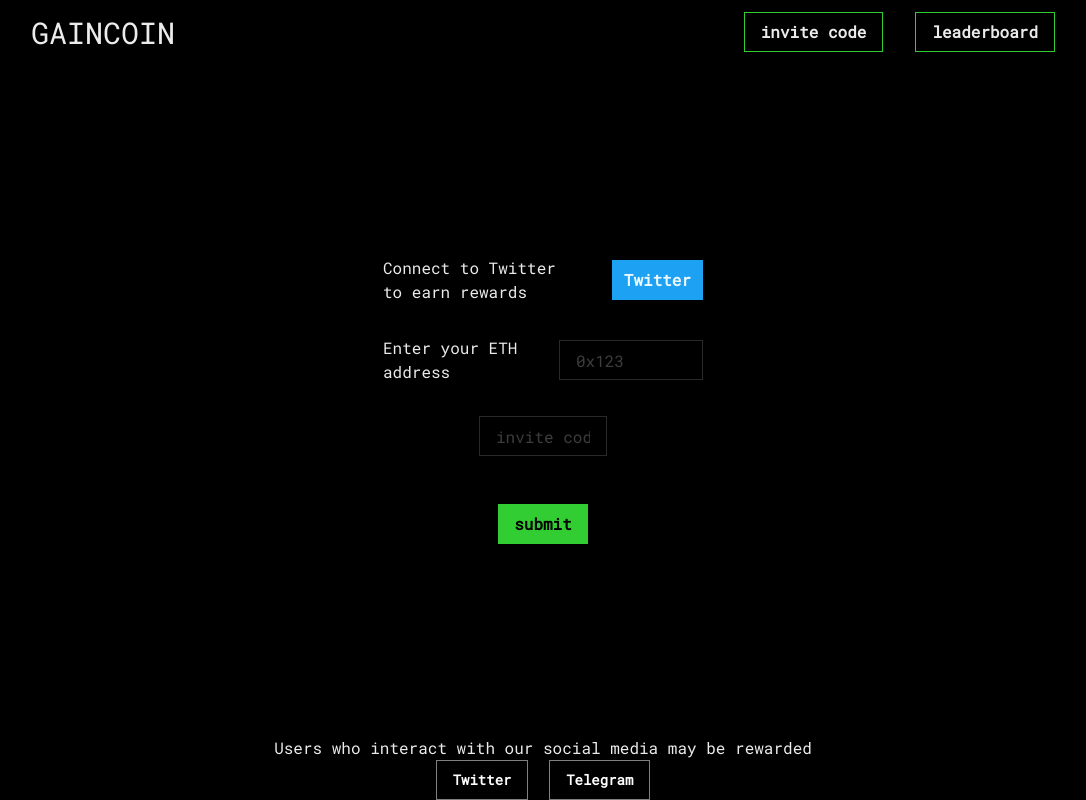
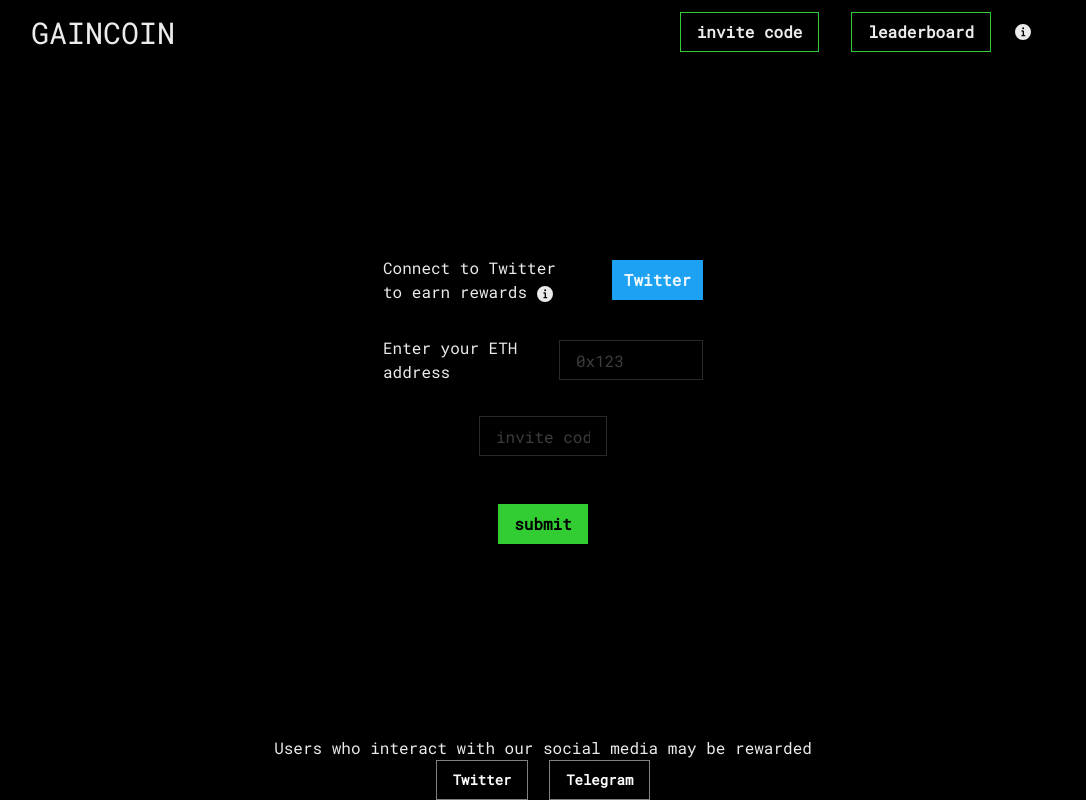
Before and after one commit to dylanw422/gaincoin, a Next.js app: page /airdrop in a window 1280 px wide. Shown: the whole page, without its empty margins (97-1183 px from the left). Built offline with nearby package versions, Linux system fonts and the light colour scheme; no server answers.

Commit message:
info tooltips

```diff
--- a/pages/airdrop.js
+++ b/pages/airdrop.js
@@ -1,8 +1,9 @@
 import React, { useState, useEffect } from 'react'
 import NextLink from 'next/link'
-import { Text, Flex, Button, Input, useToast, Box, Link, IconButton, useDisclosure } from "@chakra-ui/react"
+import { Text, Flex, Button, Input, useToast, Box, Link, IconButton, useDisclosure, Tooltip } from "@chakra-ui/react"
 import { Popover, PopoverTrigger, PopoverContent, PopoverBody, PopoverFooter, useMediaQuery } from '@chakra-ui/react'
 import { Modal, ModalOverlay, ModalContent, ModalHeader, ModalFooter, ModalBody } from '@chakra-ui/react'
+import { InfoIcon } from '@chakra-ui/icons'
 import { Menu, MenuButton, MenuItem, MenuList } from '@chakra-ui/react'
 import { HamburgerIcon } from '@chakra-ui/icons'
 import { useSession, signIn, signOut } from 'next-auth/react'
@@ -268,6 +269,9 @@ export default function Airdrop() {
                                     </PopoverFooter>
                             </PopoverContent>
                         </Popover>
+                        <Flex  w='4rem' align='center' justify='center'>
+                            <Tooltip bgColor='black' border='1px solid gray' color='white' textAlign='center'  label='Share your invite code and get 10,000 points for each person who signs up with your code!'><InfoIcon /></Tooltip>
+                        </Flex>
                     </Flex> :
                     <Menu>
                         <MenuButton onClick={() => getCurrentUser()} borderRadius='0px' as={IconButton} aria-label='Menu' icon={<HamburgerIcon />} variant='outline' />
@@ -350,7 +354,7 @@ export default function Airdrop() {
             </Flex>
             <Flex mt={isLargerThan600 ? '0px' : '3rem'} h={isLargerThan600 ? '84vh' : '75vh'} w={isLargerThan600 ? '100%': '120%'} justify='center' align='center' direction='column'>
                 <Flex w={isLargerThan600 ? '25%': '80%'} align='center' justify='space-between'>
-                    <Text w={isLargerThan600 ? '80%' : '55%'} pr='2rem'>Connect to Twitter to earn rewards</Text>
+                    <Text w={isLargerThan600 ? '80%' : '55%'} pr='2rem'>Connect to Twitter to earn rewards <Tooltip bgColor='black' border='1px solid gray' color='white' textAlign='center' label='Connecting to Twitter will reward you with points based on your social activity upon sign up'><InfoIcon /></Tooltip></Text>
                     <Button _hover={{ backgroundColor: '#66ccff', color: 'white'}} bgColor='#1da1f2' borderRadius='none' onClick={() => {if (!session) {signIn('twitter')}}}>{session ? 'Connected' : 'Twitter'}</Button>
                 </Flex>
                 <Flex mt='2rem' w={isLargerThan600 ? '25%': '80%'} align='center' justify='space-between'>
--- a/prisma/users.js
+++ b/prisma/users.js
@@ -59,7 +59,7 @@ export const createUser = async (address, points, referralCode, twitter, referre
 
       // If the referrer user exists, update their points
       if (referrerUser) {
-        const updatedPoints = referrerUser.points + 10000;
+        const updatedPoints = Math.round(referrerUser.points * 1.1);
         await prisma.users.update({
           where: {
             referralCode: referrer
```
